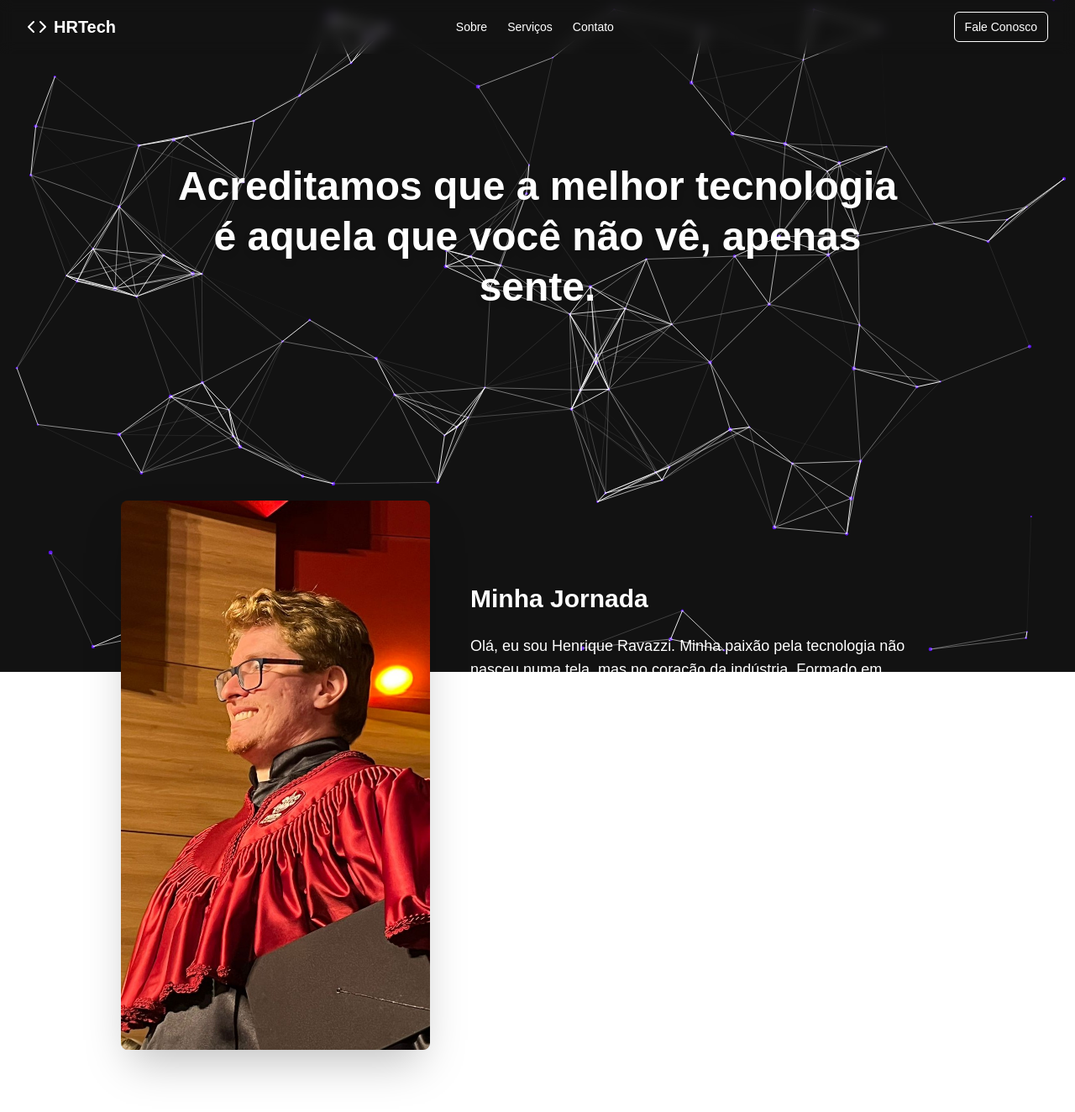
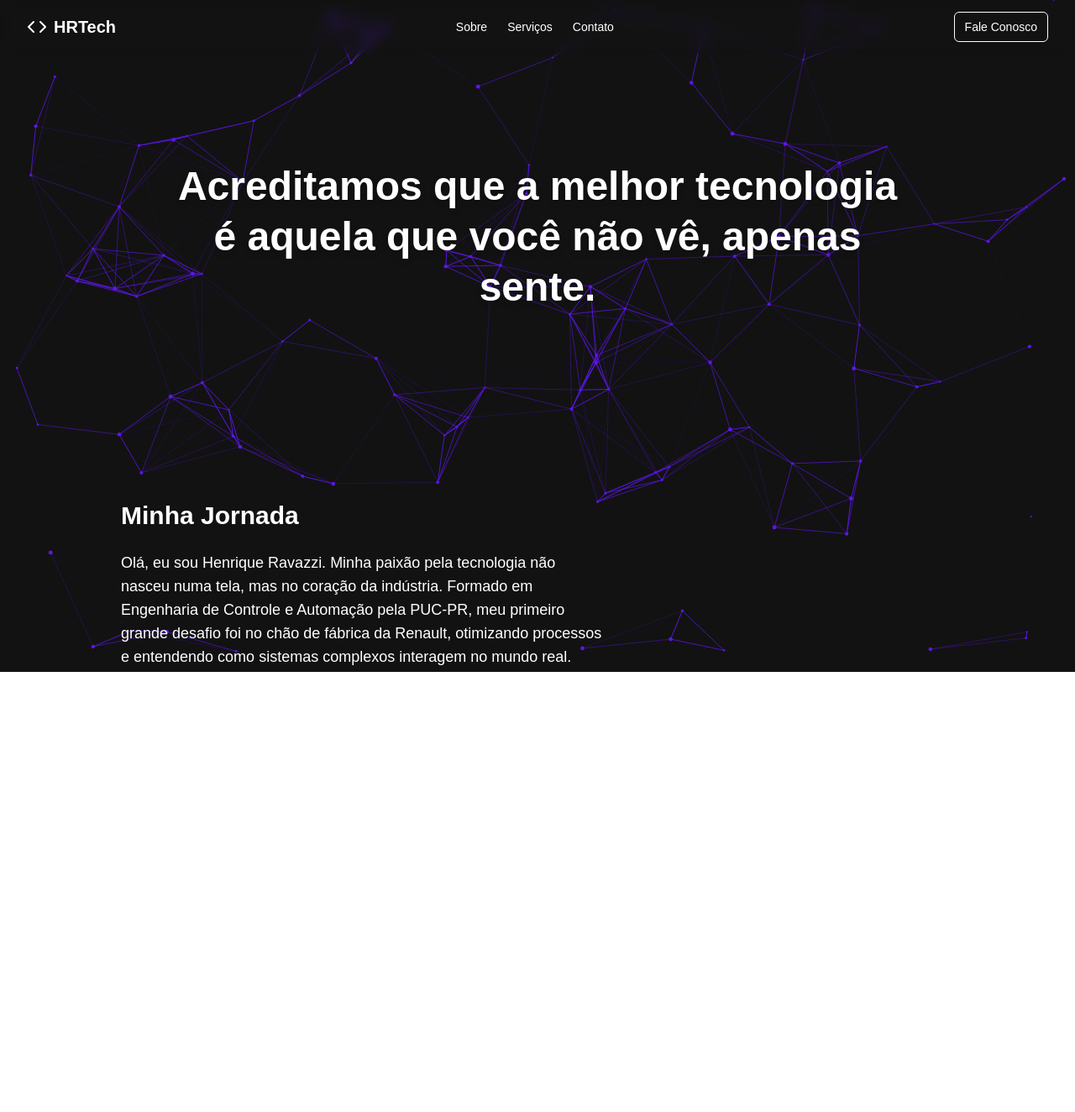
Before and after one commit to HenriqueRavazzi/hrtech-website, a Next.js app: page /about in a window 1280 px wide. Shown: the top 1324 px of the page at 84% size. Built offline with nearby package versions, Linux system fonts and the light colour scheme.

Commit message:
fix: Remove componente ProfileImage e atualiza a cor das partículas para um tom roxo

```diff
--- a/app/about/page.tsx
+++ b/app/about/page.tsx
@@ -4,7 +4,6 @@ import { Footer } from '../components/layout/Footer';
 import { Card, CardContent, CardHeader, CardTitle } from '../components/ui/Card';
 import { BrainCircuit, HeartHandshake, Shield } from 'lucide-react';
 import { AnimatedSection } from '../components/ui/AnimatedSection';
-import { ProfileImage } from '../components/ui/ProfileImage'; // Importando o novo componente
 
 export default function AboutPage() {
   return (
@@ -21,9 +20,6 @@ export default function AboutPage() {
 
         <AnimatedSection className="w-full py-20 lg:py-24">
           <div className="container mx-auto max-w-5xl px-4 grid grid-cols-1 md:grid-cols-5 gap-12 items-center">
-            <div className="md:col-span-2">
-              <ProfileImage />
-            </div>
             <div className="md:col-span-3 space-y-6">
               <h2 className="text-3xl font-bold text-accent">Minha Jornada</h2>
               <div className="text-light/80 space-y-4 text-lg">
--- a/app/components/ui/ParticleBackground.tsx
+++ b/app/components/ui/ParticleBackground.tsx
@@ -70,7 +70,7 @@ export function ParticleBackground() {
                                  + ((particles[a].y - particles[b].y) * (particles[a].y - particles[b].y));
                   if (distance < (canvas!.width / 7) * (canvas!.height / 7)) {
                       opacityValue = 1 - (distance / 20000);
-                      ctx!.strokeStyle = `rgba(255, 255, 255, ${opacityValue})`;
+                      ctx!.strokeStyle = `rgba(94, 23, 235, ${opacityValue})`;
                       ctx!.lineWidth = 1;
                       ctx!.beginPath();
                       ctx!.moveTo(particles[a].x, particles[a].y);
--- a/app/components/ui/ProfileImage.tsx
+++ /dev/null
@@ -1,21 +0,0 @@
-"use client";
-
-import Image from 'next/image';
-
-export function ProfileImage() {
-  return (
-    <Image
-      src="/henrique-ravazzi.jpg"
-      alt="Foto de Henrique Ravazzi, fundador da HRTech"
-      width={400}
-      height={400}
-      className="rounded-lg shadow-2xl shadow-accent/20 object-cover w-full h-auto"
-      onError={(e) => {
-        const target = e.target as HTMLImageElement;
-        target.onerror = null;
-        target.src='https://placehold.co/400x400/121212/FFFFFF?text=Henrique+Ravazzi';
-      }}
-      priority
-    />
-  );
-}
```
Also changed, not shown: public/henrique-ravazzi.jpg (deleted).
